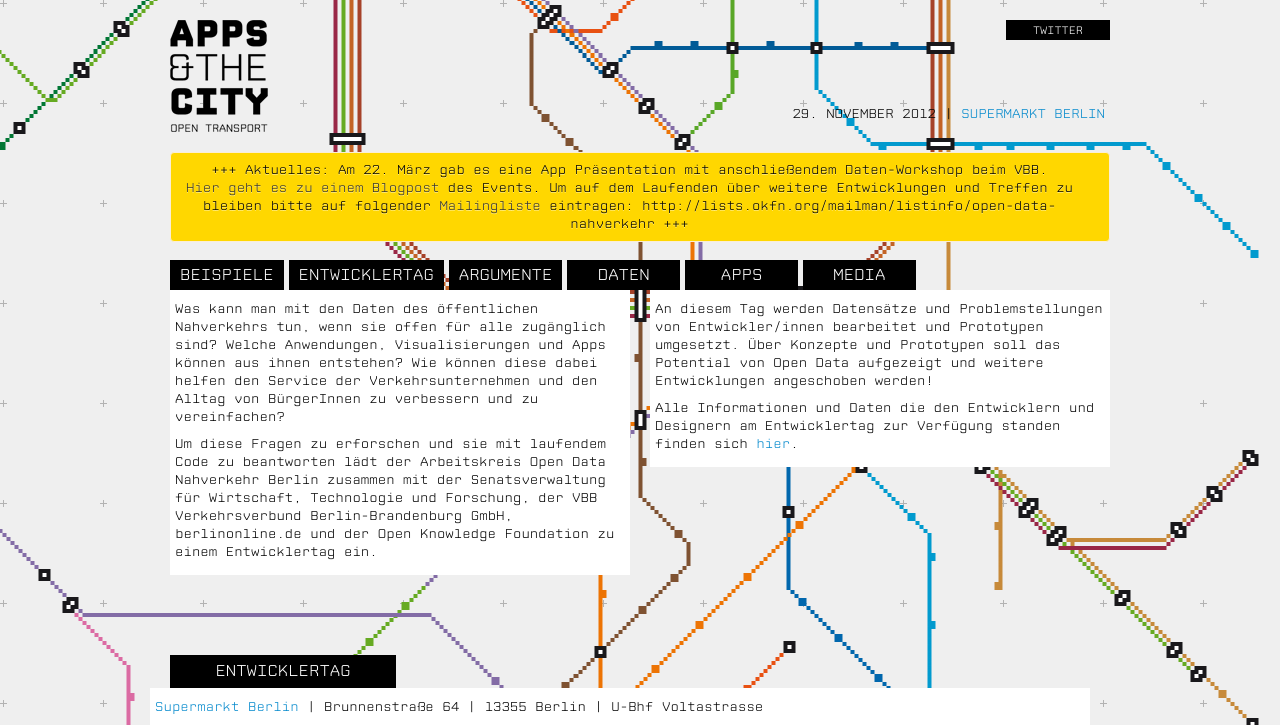
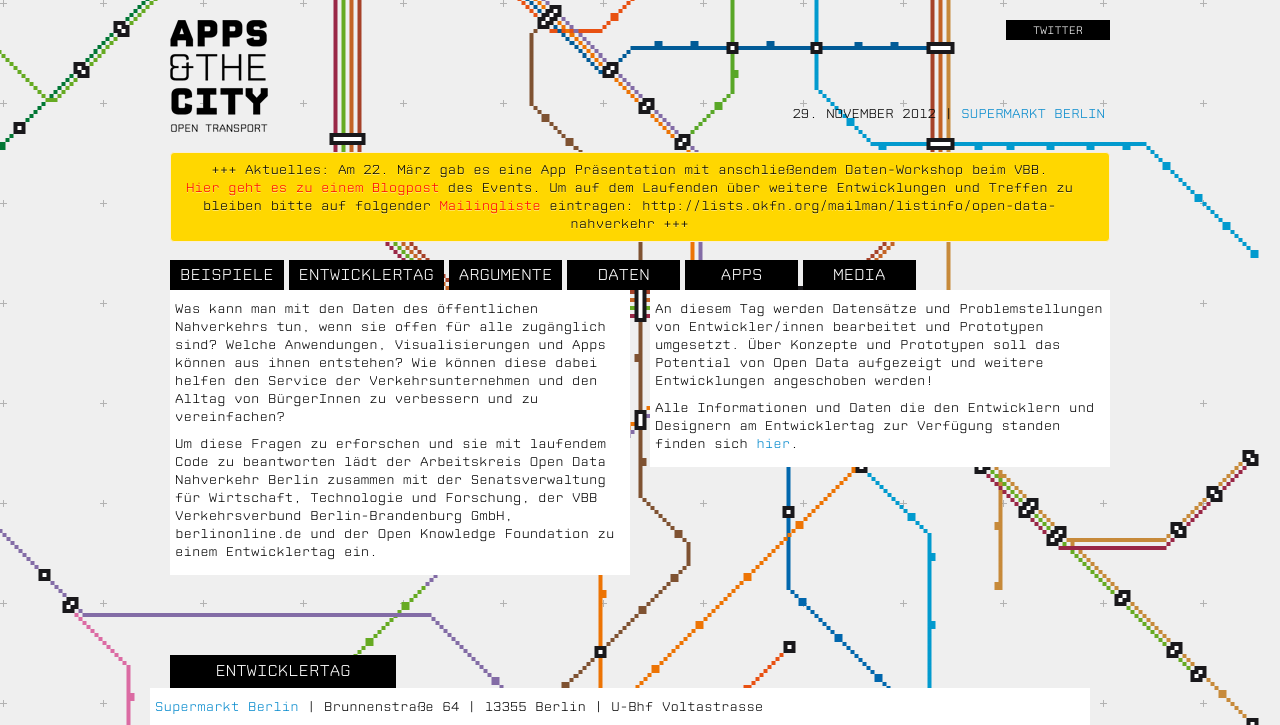
Before and after one commit to okfde/berlin.appsandthecity, a Jekyll site: the page built from index.html, in a window 1280 px wide. Shown: the top 725 px of the page. Built offline with Jekyll 4.4.1, drawn with Linux system fonts in a browser that asks for light colours; nearby versions of some CDN libraries; Markdown is read by kramdown in place of the engine named in the settings; grey boxes are pictures that could not be loaded.

Commit message:
link color alert changed

```diff
--- a/_layouts/default.html
+++ b/_layouts/default.html
@@ -93,8 +93,8 @@ function initialize() {
     <div class="span12">
       <div class="alert" style="text-align:center; background-color: rgb(255, 215, 0); color: black;">
         +++ Aktuelles: Am 22. März gab es eine App Präsentation mit anschließendem Daten-Workshop beim VBB.<br>
-         <a style="color: #333;" href="http://okfn.de/2013/04/apps-and-the-city-prasentation-daten-workshop/">Hier geht es zu einem Blogpost</a> des Events. Um auf dem Laufenden über weitere Entwicklungen und Treffen zu bleiben bitte auf folgender
-         <a style="color: #333;" href="http://lists.okfn.org/mailman/listinfo/open-data-nahverkehr">Mailingliste</a> eintragen: http://lists.okfn.org/mailman/listinfo/open-data-nahverkehr +++</a>
+         <a style="color: red;" href="http://okfn.de/2013/04/apps-and-the-city-prasentation-daten-workshop/">Hier geht es zu einem Blogpost</a> des Events. Um auf dem Laufenden über weitere Entwicklungen und Treffen zu bleiben bitte auf folgender
+         <a style="color: red;" href="http://lists.okfn.org/mailman/listinfo/open-data-nahverkehr">Mailingliste</a> eintragen: http://lists.okfn.org/mailman/listinfo/open-data-nahverkehr +++</a>
       </div>
     </div>
 
```
